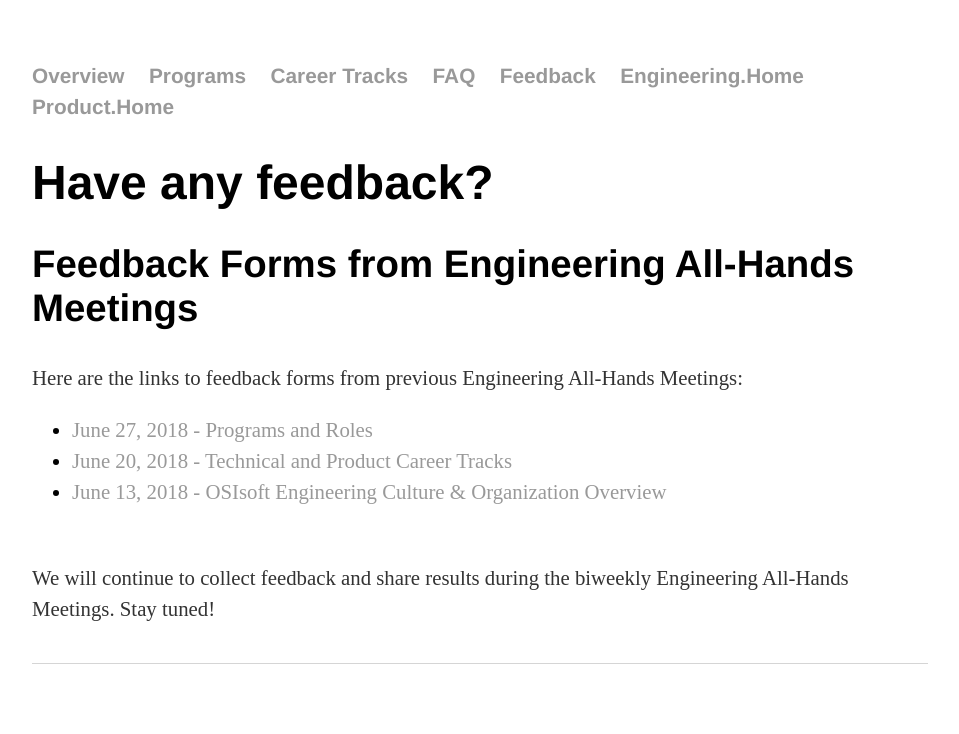
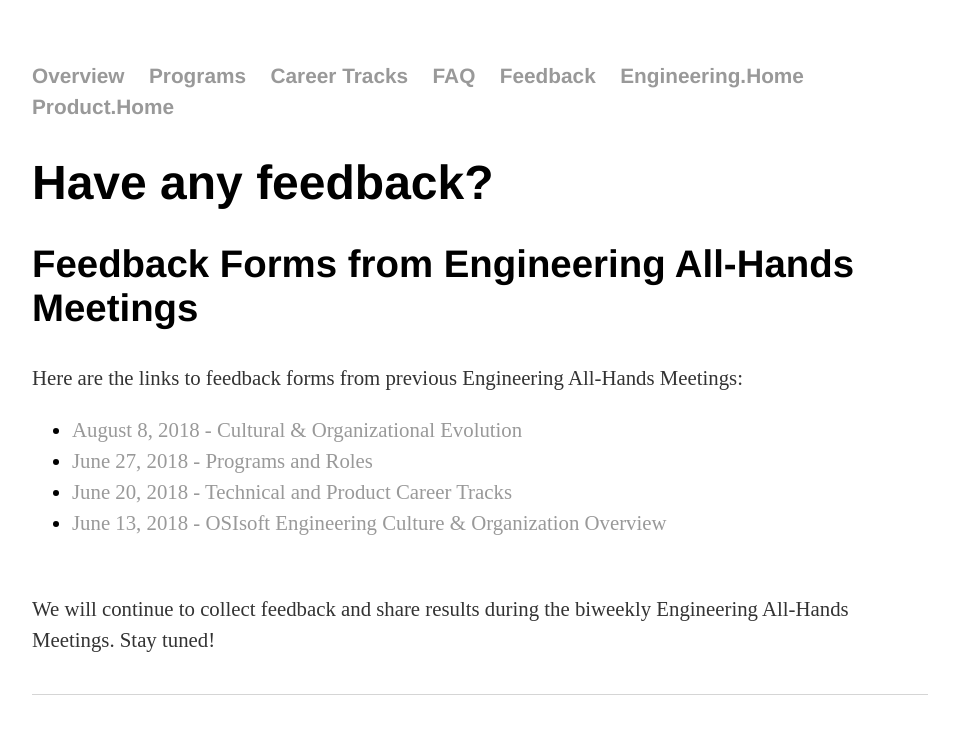
Before and after one commit to OSIEng/osieng.github.io, a Jekyll site: the page built from feedback/index.html, in a window 1280 px wide. Shown: the top 734 px of the page, without its empty margins (160-1119 px from the left). Built offline with Jekyll 4.4.1, drawn with Linux system fonts in a browser that asks for light colours.

Commit message:
Update index.html

```diff
--- a/feedback/index.html
+++ b/feedback/index.html
@@ -7,6 +7,7 @@
 	<h2>Feedback Forms from Engineering All-Hands Meetings</h2>
 	<p>Here are the links to feedback forms from previous Engineering All-Hands Meetings:</p>
   <ul>
+	  <li><a href="http://bit.ly/AllHands180808">August 8, 2018 - Cultural & Organizational Evolution</a></li>
 	  <li><a href="http://bit.ly/AllHands180627">June 27, 2018 - Programs and Roles</a></li>
   <li><a href="http://bit.ly/AllHands180620">June 20, 2018 - Technical and Product Career Tracks</a></li>
   <li><a href="http://bit.ly/AllHands180613">June 13, 2018 - OSIsoft Engineering Culture & Organization Overview</a>
```
